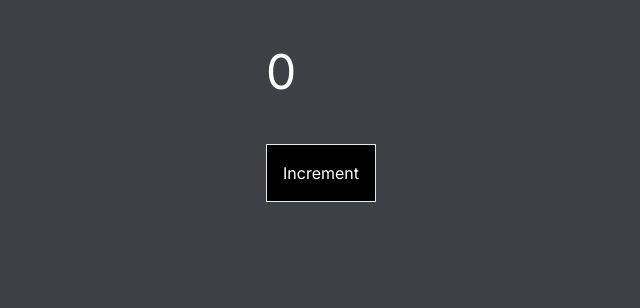
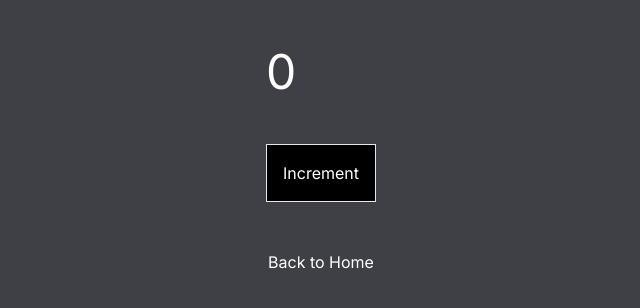
Before and after one commit to n-kyu/react-hooks-test, a Next.js app in the folder react-hooks/: page /usestatepage in a window 1280 px wide. Shown: the top 308 px of the page, without its empty margins (319-959 px from the left). Built offline with nearby package versions, Linux system fonts and the light colour scheme.

Commit message:
feat: add link to go back to the home page

```diff
--- a/react-hooks/app/usestatepage/page.js
+++ b/react-hooks/app/usestatepage/page.js
@@ -1,4 +1,5 @@
 "use client";
+import Link from "next/link";
 import { useState } from "react";
 
 export default function useStatePage() {
@@ -13,7 +14,7 @@ export default function useStatePage() {
 
     return (
         <>
-            <div>
+            <div className="mb-12">
                 <h1 className="mt-12 mb-12 text-5xl">{count}</h1>
                 <button
                     onClick={incrementCount}
@@ -22,6 +23,9 @@ export default function useStatePage() {
                     Increment
                 </button>
             </div>
+            <Link className="hover:text-black transform transition" href="/">
+                Back to Home
+            </Link>
         </>
     );
 }
```
